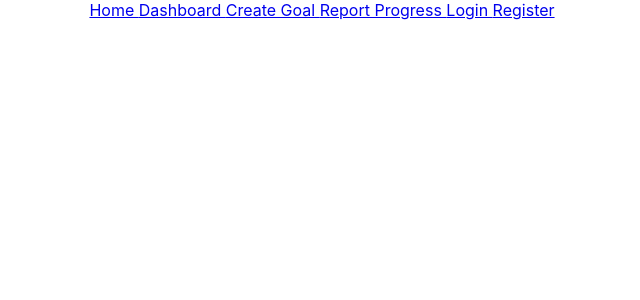
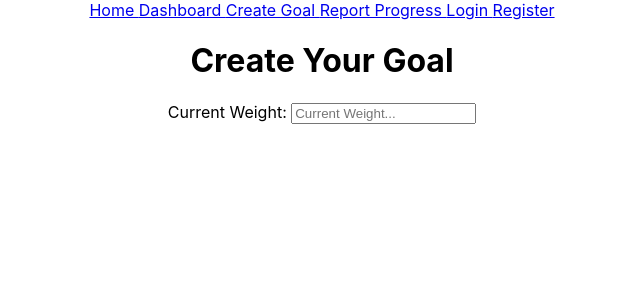
Before and after one commit to nishantj2006/excersisehackathon, a React (Create React App) app: page /creategoal in a window 1280 px wide. Shown: the top 300 px of the page, without its empty margins (318-958 px from the left). Built offline with nearby package versions, Linux system fonts and the light colour scheme.

Commit message:
Fixed bug in App.js

```diff
--- a/src/App.js
+++ b/src/App.js
@@ -1,11 +1,11 @@
 import './App.css';
 import { BrowserRouter as Router, Routes, Route, Link } from "react-router-dom";
-import Home from './Pages/Home';
-import Login from './Pages/Login';
-import Dashboard from './Pages/Dashboard';
-import Register from './Pages/Register';
-import CreateGoal from './Pages/CreateGoal';
-import ReportProgress from './Pages/ReportProgress';
+import Home from './pages/Home';
+import Login from './pages/Login'
+import Dashboard from './pages/Dashboard'
+import Register from './pages/Register'
+import CreateGoal from './pages/CreateGoal'
+import ReportProgress from './pages/ReportProgress'
 
 function App() {
   return (
@@ -21,12 +21,12 @@ function App() {
           <Link to="/register"> Register </Link>
         </nav>
         <Routes>
-          <Route path="/" element={Home} />
-          <Route path="/login" element={Login} />
-          <Route path="/dashboard" element={Dashboard} />
-          <Route path='/register' element={Register} />
-          <Route path='/creategoal' element={CreateGoal} />
-          <Route path='/reportprogress' element={ReportProgress} />
+          <Route path="/" element={<Home/>} />
+          <Route path="/login" element={<Login/>} />
+          <Route path="/dashboard" element={<Dashboard/>} />
+          <Route path="/register"element={<Register/>} />
+          <Route path="/creategoal" element={<CreateGoal/>} />
+          <Route path="/reportprogress" element={<ReportProgress/>} />
         </Routes>
       </Router>
     </div>
--- a/src/Pages/CreateGoal.js
+++ b/src/Pages/CreateGoal.js
@@ -1,8 +1,14 @@
 
 function CreateGoal() {
   return (
-    <div>
-
+    <div className="createGoal">
+        <div className="cgContainer">
+            <h1>Create Your Goal</h1>
+            <div className="inputGp">
+                <label>Current Weight: </label>
+                <input placeholder="Current Weight..."/>
+            </div>
+        </div>
     </div>
   );
 }
--- a/src/Pages/Dashboard.js
+++ b/src/Pages/Dashboard.js
@@ -3,7 +3,7 @@
 function Dashboard() {
   return (
     <div>
-
+        Dashboard
     </div>
   );
 }
--- a/src/Pages/Home.js
+++ b/src/Pages/Home.js
@@ -1,8 +1,8 @@
 
 function Home() {
   return (
-    <div>
-
+    <div className="home">
+        Home
     </div>
   );
 }
--- a/src/Pages/Login.js
+++ b/src/Pages/Login.js
@@ -2,7 +2,7 @@
 function Login() {
   return (
     <div>
-
+        Login
     </div>
   );
 }
--- a/src/Pages/Register.js
+++ b/src/Pages/Register.js
@@ -2,7 +2,7 @@
 function Register() {
   return (
     <div>
-
+        Register
     </div>
   );
 }
```
